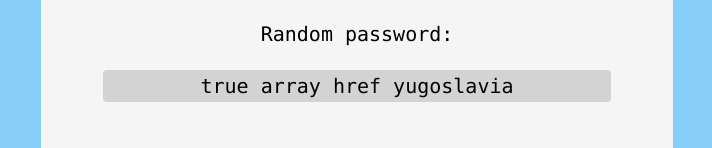
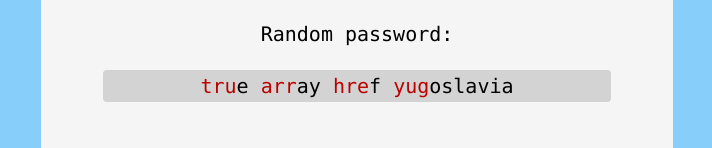
Before and after one commit to kovaxis/4212, a plain HTML site: page index.html in a window 1280 px wide. Shown: the part 222-370 px from the top of the page, without its empty margins (283-995 px from the left). Drawn offline with Linux system fonts and the light colour scheme.

Commit message:
Highlight 3 character prefix red

```diff
--- a/index.html
+++ b/index.html
@@ -22,7 +22,7 @@
             padding: 40px 0px;
         }
 
-        output {
+        #out {
             display: block;
             width: 500px;
             background-color: lightgray;
@@ -32,7 +32,7 @@
             border-radius: 4px;
         }
 
-        button {
+        #gen {
             background: #add8e6;
             border: none;
             padding: 10px;
@@ -60,6 +60,7 @@
 
     <script>
         var WORD_COUNT = 4;
+        var PREFIX_LEN = 3;
 
         // 1530-word wordlist generated from the
         // [swear-free Google10K wordlist](https://github.com/first20hours/google-10000-english) and
@@ -83,11 +84,20 @@
 
         // Generate a password and place it in `out`
         function generate() {
-            var randomWords = [];
+            var password = "";
+            var first = true;
             for (var i = 0; i < WORD_COUNT; i += 1) {
-                randomWords.push(wordlist[randomInt(wordlist.length)]);
+                if (first) {
+                    first = false;
+                } else {
+                    password += " ";
+                }
+                var word = wordlist[randomInt(wordlist.length)];
+                var prefix = word.slice(0, PREFIX_LEN);
+                var postfix = word.slice(PREFIX_LEN);
+                password += '<span style="color:#b00;">' + prefix + '</span>' + postfix;
             }
-            document.getElementById("out").value = randomWords.join(" ");
+            document.getElementById("out").innerHTML = password;
         }
 
         window.onload = function () {
@@ -104,7 +114,7 @@
         Random password:
         <br>
         <br>
-        <output id="out"></output>
+        <div id="out"></div>
         <br>
         <br>
         <button id="gen">Generate another</button>
```
